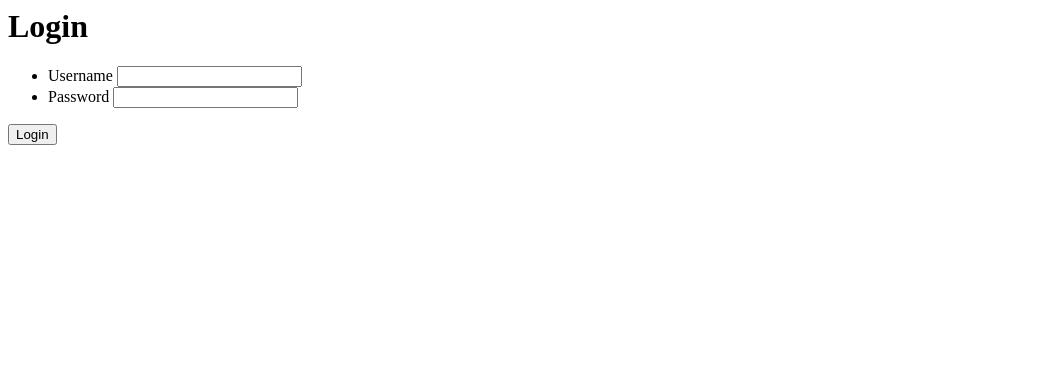
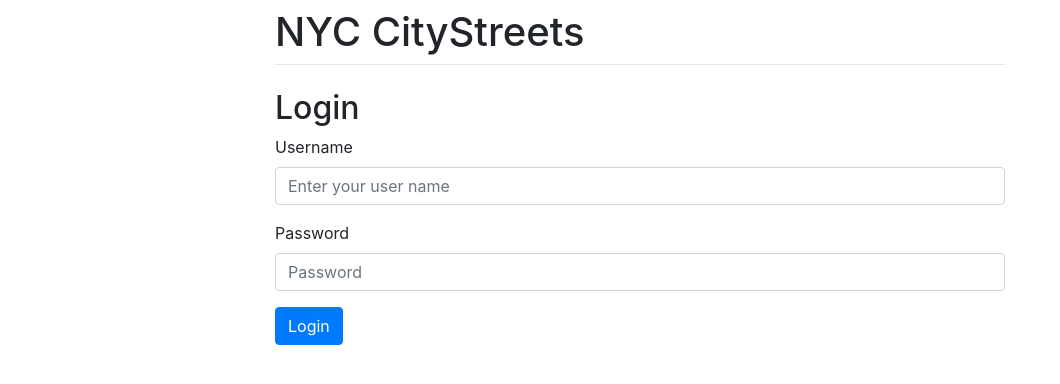
Before and after one commit to gcivil-nyu-org/fall2019-cs-gy-6063-team-five_fries, a Django app: page /login in a window 1280 px wide. Shown: the top 384 px of the page, without its empty margins (0-1060 px from the left). Run offline with Django 3.2, Linux system fonts and the light colour scheme; some libraries are stand-ins or nearby versions.

Commit message:
initial setup for bootstrap crispy-forms

```diff
--- a/citystreets/settings.py
+++ b/citystreets/settings.py
@@ -40,6 +40,7 @@ INSTALLED_APPS = [
     'django.contrib.sessions',
     'django.contrib.messages',
     'django.contrib.staticfiles',
+    'crispy_forms'
 ]
 
 MIDDLEWARE = [
@@ -122,6 +123,11 @@ USE_TZ = True
 
 STATIC_URL = '/static/'
 
+
+# Crispy_Forms settings
+
+CRISPY_TEMPLATE_PACK = 'bootstrap4'
+
 # Activating Django Heroku
 
 django_heroku.settings(locals())
--- /dev/null
+++ b/mainapp/templates/base.html
@@ -0,0 +1,21 @@
+<!DOCTYPE html>
+<html lang="en">
+    <head>
+        <meta charset="utf-8">
+        <meta name="viewport" content="width=device-width, initial-scale=1, shrink-to-fit=no">
+        <link rel="stylesheet" href="https://maxcdn.bootstrapcdn.com/bootstrap/4.0.0/css/bootstrap.min.css" integrity="sha384-Gn5384xqQ1aoWXA+058RXPxPg6fy4IWvTNh0E263XmFcJlSAwiGgFAW/dAiS6JXm" crossorigin="anonymous">
+        <title>NYC CityStreets</title>
+    </head>
+    <body>
+        <div class="container">
+            <div class="row justify-content-center">
+                <div class="col-8">
+                    <h1 class="mt-2">NYC CityStreets</h1>
+                    <hr class="mt-0 mb-4">
+                    {% block content %}
+                    {% endblock %}
+                </div>
+            </div>
+        </div>
+    </body>
+</html>
--- a/mainapp/templates/login.html
+++ b/mainapp/templates/login.html
@@ -1,8 +1,21 @@
-<h1>Login</h1>
+{% extends 'base.html' %}
+
+{% load crispy_forms_tags %}
+
+{% block content %}
+<h2>Login</h2>
 
 <form method="post" action"{% url 'login' %}">
     {% csrf_token %}
-    <ul>
+    <div class="form-group">
+        <label for="username">Username</label>
+        <input type="text" class="form-control" id="username" placeholder="Enter your user name" required>
+    </div>
+    <div class="form-group">
+        <label for="password">Password</label>
+        <input type="password" class="form-control" id="password" placeholder="Password" required>
+    </div>
+    <!--<ul>
         <li>
             <label for="username">Username</label>
             <input type="text" name="username" id="username" required>
@@ -11,6 +24,7 @@
             <label for="password">Password</label>
             <input type="password" name="password" required>
         </li>
-    </ul>
-    <input type="submit" value="Login">
+    </ul>-->
+    <input type="submit" class="btn btn-primary" value="Login">
 </form>
+{% endblock %}
```
Also changed, not shown: mainapp/templates/index.html (+6 -2 lines).
